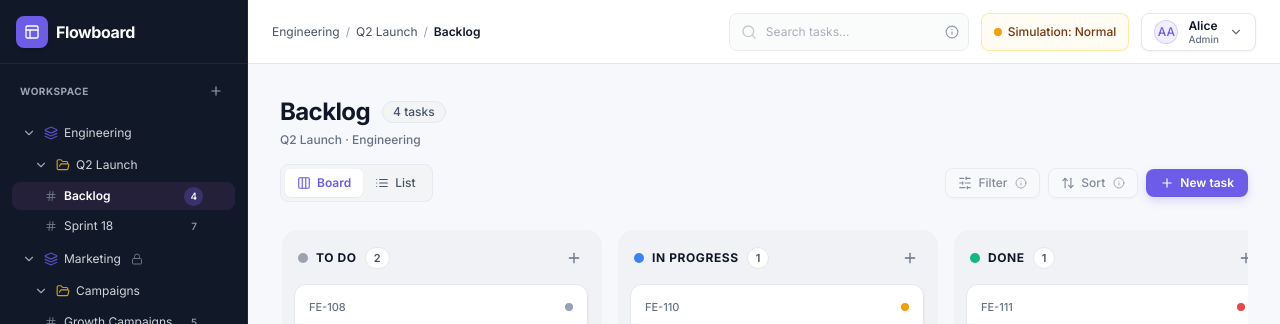
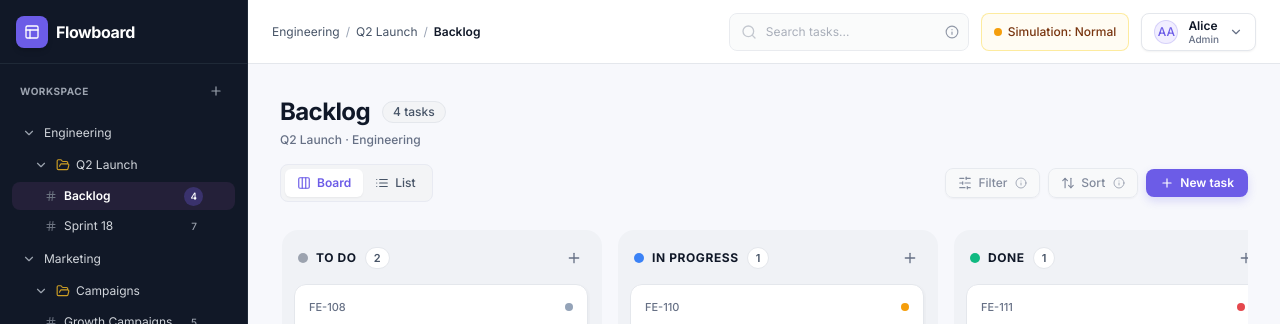
Before and after one commit to ashitagaur/task-management-assignment, a React (Vite) app: page /#/list/list-backlog in a window 1280 px wide. Shown: the top 324 px of the page. Built offline with nearby package versions, Linux system fonts and the light colour scheme.

Commit message:
feat: enforce private container access across hierarchy

```diff
--- a/src/App.tsx
+++ b/src/App.tsx
@@ -13,7 +13,7 @@ function AppContent() {
   const route = useActiveList();
   const viewMode = useAppStore((state) => state.viewMode);
   const drawer = useDrawer();
-  const { isLoading, isFading } = useSimulatedLoad(route.activeListId, 250);
+  const { isLoading, isFading } = useSimulatedLoad(route.activeListId, 80);
 
   const handleOpenCreate = (statusId?: string) => {
     if (route.activeList) {
@@ -37,7 +37,7 @@ function AppContent() {
             <div
               className={
                 isFading
-                  ? 'transition-opacity duration-200 ease-out opacity-100'
+                  ? 'transition-opacity duration-150 ease-out opacity-100'
                   : isLoading
                   ? 'opacity-0'
                   : ''
@@ -62,7 +62,7 @@ function AppContent() {
             {/* Shimmer skeleton overlay: visible ONLY during initial app load / refresh */}
             {isLoading && (
               <div
-                className={`absolute inset-0 z-10 bg-fb-canvas transition-opacity duration-200 ease-out pointer-events-none ${
+                className={`absolute inset-0 z-10 bg-fb-canvas transition-opacity duration-150 ease-out pointer-events-none ${
                   isFading ? 'opacity-0' : 'opacity-100'
                 }`}
                 aria-hidden="true"
--- a/src/components/sidebar/ContainerMenu.tsx
+++ b/src/components/sidebar/ContainerMenu.tsx
@@ -216,11 +216,10 @@ export const ContainerMenu: React.FC<ContainerMenuProps> = ({
                   type="button"
                   disabled={isFirstSibling}
                   onClick={() => handleAction(() => moveContainerUp(node.id))}
-                  className={`w-full flex items-center gap-2 px-3 py-1.5 text-left transition-colors focus-visible:outline-none focus-visible:ring-1 focus-visible:ring-fb-primary ${
-                    isFirstSibling
+                  className={`w-full flex items-center gap-2 px-3 py-1.5 text-left transition-colors focus-visible:outline-none focus-visible:ring-1 focus-visible:ring-fb-primary ${isFirstSibling
                       ? 'opacity-40 cursor-not-allowed text-gray-500'
                       : 'hover:bg-gray-800 text-gray-200 hover:text-white'
-                  }`}
+                    }`}
                 >
                   <ArrowUp className="w-3.5 h-3.5 text-gray-400" />
                   <span>Move Up</span>
@@ -230,11 +229,10 @@ export const ContainerMenu: React.FC<ContainerMenuProps> = ({
                   type="button"
                   disabled={isLastSibling}
                   onClick={() => handleAction(() => moveContainerDown(node.id))}
-                  className={`w-full flex items-center gap-2 px-3 py-1.5 text-left transition-colors focus-visible:outline-none focus-visible:ring-1 focus-visible:ring-fb-primary ${
-                    isLastSibling
+                  className={`w-full flex items-center gap-2 px-3 py-1.5 text-left transition-colors focus-visible:outline-none focus-visible:ring-1 focus-visible:ring-fb-primary ${isLastSibling
                       ? 'opacity-40 cursor-not-allowed text-gray-500'
                       : 'hover:bg-gray-800 text-gray-200 hover:text-white'
-                  }`}
+                    }`}
                 >
                   <ArrowDown className="w-3.5 h-3.5 text-gray-400" />
                   <span>Move Down</span>
@@ -250,7 +248,7 @@ export const ContainerMenu: React.FC<ContainerMenuProps> = ({
                   className="w-full flex items-center gap-2 px-3 py-1.5 text-left text-fb-danger hover:bg-fb-danger/10 transition-colors focus-visible:outline-none focus-visible:ring-1 focus-visible:ring-fb-primary"
                 >
                   <Archive className="w-3.5 h-3.5" />
-                  <span>Archive</span>
+                  <span>Delete</span>
                 </button>
               </div>
             )}
--- a/src/components/sidebar/ContainerModal.tsx
+++ b/src/components/sidebar/ContainerModal.tsx
@@ -123,7 +123,7 @@ export const ContainerModal: React.FC<ContainerModalProps> = ({
             />
           </div>
 
-          {mode === 'create' && childType !== 'list' && (
+          {mode === 'create' && (
             <div className="flex items-center gap-2">
               <input
                 id="container-private-checkbox"
--- a/src/components/sidebar/Sidebar.tsx
+++ b/src/components/sidebar/Sidebar.tsx
@@ -127,7 +127,7 @@ export const Sidebar: React.FC<SidebarProps> = ({
     }
 
     if (type === 'list') {
-      const result = createList(parentId, name);
+      const result = createList(parentId, name, isPrivate);
       if (result.success) {
         onSelectList(result.data.container.id);
         return { success: true };
--- a/src/components/sidebar/TreeNode.tsx
+++ b/src/components/sidebar/TreeNode.tsx
@@ -1,5 +1,5 @@
 import React, { useState } from 'react';
-import { ChevronDown, ChevronRight, Folder, FolderOpen, Layers, Lock, Hash } from 'lucide-react';
+import { ChevronDown, ChevronRight, Folder, FolderOpen, Hash } from 'lucide-react';
 import { ContainerNode, ContainerType } from '../../domain/types';
 import { useAppStore } from '../../store/store';
 import { getTaskCount } from '../../store/selectors';
@@ -74,7 +74,7 @@ export const TreeNode: React.FC<TreeNodeProps> = ({
           className="w-9 h-9 rounded-xl flex items-center justify-center text-gray-400 hover:text-white hover:bg-gray-800 transition-colors focus-visible:outline-none focus-visible:ring-2 focus-visible:ring-fb-primary"
         >
           {node.type === 'space' ? (
-            <Layers className="w-4 h-4 text-fb-primary/90" />
+            <span className="text-xs font-bold text-gray-400">{node.name.charAt(0)}</span>
           ) : isExpanded ? (
             <FolderOpen className="w-4 h-4 text-amber-400/90" />
           ) : (
@@ -139,21 +139,17 @@ export const TreeNode: React.FC<TreeNodeProps> = ({
               )}
             </span>
 
+            {node.type !== 'space' && (
               <span className="shrink-0 text-gray-400 group-hover:text-gray-300" aria-hidden="true">
-              {node.type === 'space' ? (
-                <Layers className="w-3.5 h-3.5 text-fb-primary/80" />
-              ) : isExpanded ? (
+                {isExpanded ? (
                   <FolderOpen className="w-3.5 h-3.5 text-amber-400/80" />
                 ) : (
                   <Folder className="w-3.5 h-3.5 text-amber-400/80" />
                 )}
               </span>
+            )}
 
             <span className="truncate text-xs">{node.name}</span>
-
-            {node.isPrivate && (
-              <Lock className="w-3 h-3 text-gray-500 shrink-0 ml-1" aria-label="Private container" />
-            )}
           </button>
         ) : (
           <button
@@ -170,10 +166,6 @@ export const TreeNode: React.FC<TreeNodeProps> = ({
             </span>
 
             <span className="truncate text-xs">{node.name}</span>
-
-            {node.isPrivate && (
-              <Lock className="w-3 h-3 text-gray-500 shrink-0 ml-1" aria-label="Private container" />
-            )}
           </button>
         )}
 
--- a/src/domain/permissions.ts
+++ b/src/domain/permissions.ts
@@ -140,6 +140,7 @@ export function can(
   }
 
   // 5. PRIVATE/PUBLIC VISIBILITY & STRUCTURAL ACCESSIBILITY
+  let hasEncounteredPrivateAncestor = false;
   let inheritedAllow = false;
 
   for (const node of path) {
@@ -151,9 +152,16 @@ export function can(
     }
 
     if (node.isPrivate) {
-      if (!inheritedAllow) {
+      hasEncounteredPrivateAncestor = true;
+      // An explicitly private container requires its own direct allow grant or admin bypass
+      const hasNodeDirectAllow = grants.some(
+        (g) => g.resourceId === node.id && g.userId === userId && g.mode === 'allow'
+      );
+      if (!hasNodeDirectAllow) {
         return false;
       }
+    } else if (hasEncounteredPrivateAncestor && !inheritedAllow) {
+      return false;
     }
   }
 
--- a/src/hooks/useSimulatedLoad.ts
+++ b/src/hooks/useSimulatedLoad.ts
@@ -22,7 +22,7 @@ let hasCompletedInitialLoad = false;
  */
 export function useSimulatedLoad(
   _triggerKey?: string | null,
-  delayMs: number = 250
+  delayMs: number = 80
 ): SimulatedLoadState {
   const isTest = typeof process !== 'undefined' && process.env.NODE_ENV === 'test';
 
@@ -36,16 +36,16 @@ export function useSimulatedLoad(
   useEffect(() => {
     if (isTest || hasCompletedInitialLoad || delayMs <= 0) return;
 
-    // Phase 1: Hold the shimmer for the requested delay
+    // Phase 1: Hold the shimmer briefly (80ms)
     const fadeTimer = setTimeout(() => {
       setState({ isLoading: true, isFading: true });
     }, delayMs);
 
-    // Phase 2: After the smooth 200ms crossfade, finalize and mark initial load complete
+    // Phase 2: After the smooth 100ms crossfade, finalize and mark initial load complete
     const doneTimer = setTimeout(() => {
       hasCompletedInitialLoad = true;
       setState({ isLoading: false, isFading: false });
-    }, delayMs + 200);
+    }, delayMs + 100);
 
     return () => {
       clearTimeout(fadeTimer);
--- a/src/store/store.ts
+++ b/src/store/store.ts
@@ -78,7 +78,8 @@ export interface AppStoreState {
   ) => AppResult<ContainerNode>;
   createList: (
     parentId: string,
-    name: string
+    name: string,
+    isPrivate?: boolean
   ) => AppResult<{ container: ContainerNode; statuses: TaskStatus[] }>;
   renameContainer: (id: string, name: string) => AppResult<ContainerNode>;
   archiveContainer: (id: string) => AppResult<ContainerNode>;
@@ -250,7 +251,7 @@ export const useAppStore = create<AppStoreState>((set, get) => ({
   },
 
   // 2. Atomic Create List (Container + 3 Default Statuses)
-  createList: (parentId, name) => {
+  createList: (parentId, name, isPrivate = false) => {
     const state = get();
     const trimmedName = name.trim();
     const context = getPermissionContext(state);
@@ -288,7 +289,7 @@ export const useAppStore = create<AppStoreState>((set, get) => ({
       type: 'list',
       parentId,
       position: siblings.length,
-      isPrivate: false,
+      isPrivate: Boolean(isPrivate),
       archived: false,
     };
 
```
Also changed, not shown: 1 other file (tests, documents, lock files or other folders). Lines whose indentation alone changed are shown as unchanged.
